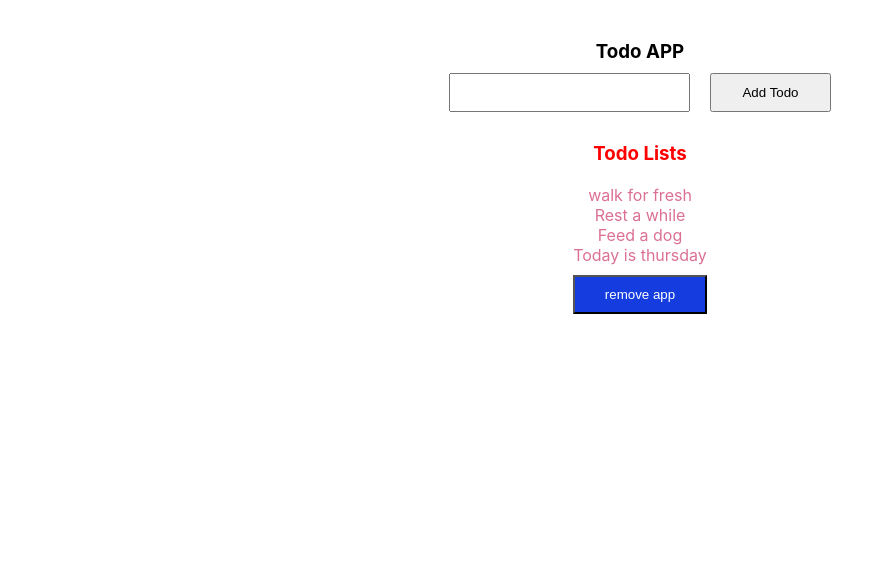
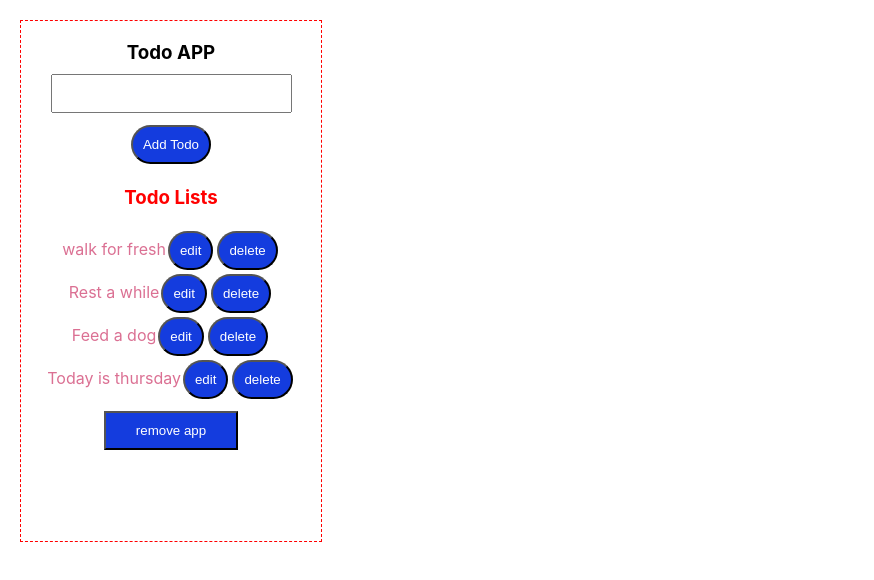
Before and after one commit to BishalChansi5/first_project, a React (Create React App) app: page / in a window 1280 px wide. Shown: the top 580 px of the page, without its empty margins (0-874 px from the left). Built offline with nearby package versions, Linux system fonts and the light colour scheme.

Commit message:
clearly defined with comment

```diff
--- a/src/App.js
+++ b/src/App.js
@@ -1,5 +1,6 @@
 
 import './App.css';
+import Todo from './components/Todo';
 import Web from './components/Web';
 
 function App() {
@@ -8,6 +9,7 @@ function App() {
 
       {/* <Hello place="Bishal"/> */}
       <Web/>
+      {/* <Todo name={"Bishal"} a={"hi"}/> */}
     </div>
   );
 }
--- /dev/null
+++ b/src/components/Todo.jsx
@@ -0,0 +1,11 @@
+import React from 'react'
+
+const Todo = ({name,a}) => {
+  return (
+    <div>Hello,this is me {name}<br></br>
+    Hello,my name is {name} {a}
+    </div>
+  )
+}
+
+export default Todo
--- a/src/components/Web.css
+++ b/src/components/Web.css
@@ -2,6 +2,10 @@
     text-align: center;
     margin: 20px;
     padding-top: 20px;
+    border:1px solid #f00;
+    border-style: dashed;
+    height: 500px;
+    width: 300px;
 }
 
 .logo
@@ -11,13 +15,21 @@
     padding: 30px;
 }
 
-.form input {
+.form-btn input ,.lists input{
+    margin: 2px;
+
+    padding: 10px 10px 10px 10px;
+    text-decoration: none;
+    cursor: pointer;
+    border-radius: 50px;
+     background-color: #143cde;
+    color: #fff;
+}
+.form input{
     margin: 10px;
     padding: 10px 30px;
     text-decoration: none;
     cursor: pointer;
-    /* background-color: #143cde;
-    color: #fff; */
 }
 
 .remove button {
--- a/src/components/Web.jsx
+++ b/src/components/Web.jsx
@@ -10,12 +10,25 @@ const Web = () => {
   ])
 
   console.log (inputData);
-function handleSubmit(){
-  setTodos([...todos,inputData])
-  setInputData(' ')
+const handleSubmit= () =>{//function declared
+  setTodos([...todos,inputData])//passing the value of array in inputData variable when button is clicked
+  setInputData(' ')//making the text box empty after taking value
+
 }
-function handleRemove(){
-  setTodos([ ])
+function handleRemove(){//function declared
+  setTodos([ ])//remove all value of array
+}
+function deleteTodo(index){
+ const newTodos=[...todos]//value of array put in newTodos string[]
+ newTodos.splice(index)//delete the value of selected index
+ setTodos(newTodos)//remaining value of array after deleting selected value
+}
+function updateTodo(index){
+const newTodos=[...todos]
+newTodos.splice(index,1)
+setTodos(newTodos)
+
+// setTodos(['hello'])
 }
   return (
     <div className='Web'>
@@ -29,6 +42,8 @@ function handleRemove(){
                  value={inputData}
                  onChange={(e)=> setInputData (e.target.value)}
             />
+          </div>
+          <div className='form-btn'>
             <input
             type="button"
             value="Add Todo"
@@ -43,7 +58,12 @@ function handleRemove(){
            <ul>
             {
             todos.map((todo)=>(
-              <li>{todo}</li>
+              <li>
+                {todo}
+                {/* //value of array one at a time */}
+                <input type="button" value="edit" onClick={()=> updateTodo(todos.indexOf(todo))}/>
+                <input type="button" value="delete" onClick={()=> deleteTodo(todos.indexOf(todo))}/>
+              </li>
             ))
           }
             <li></li>
```
Also changed, not shown: src/components/Todo.css (added).
